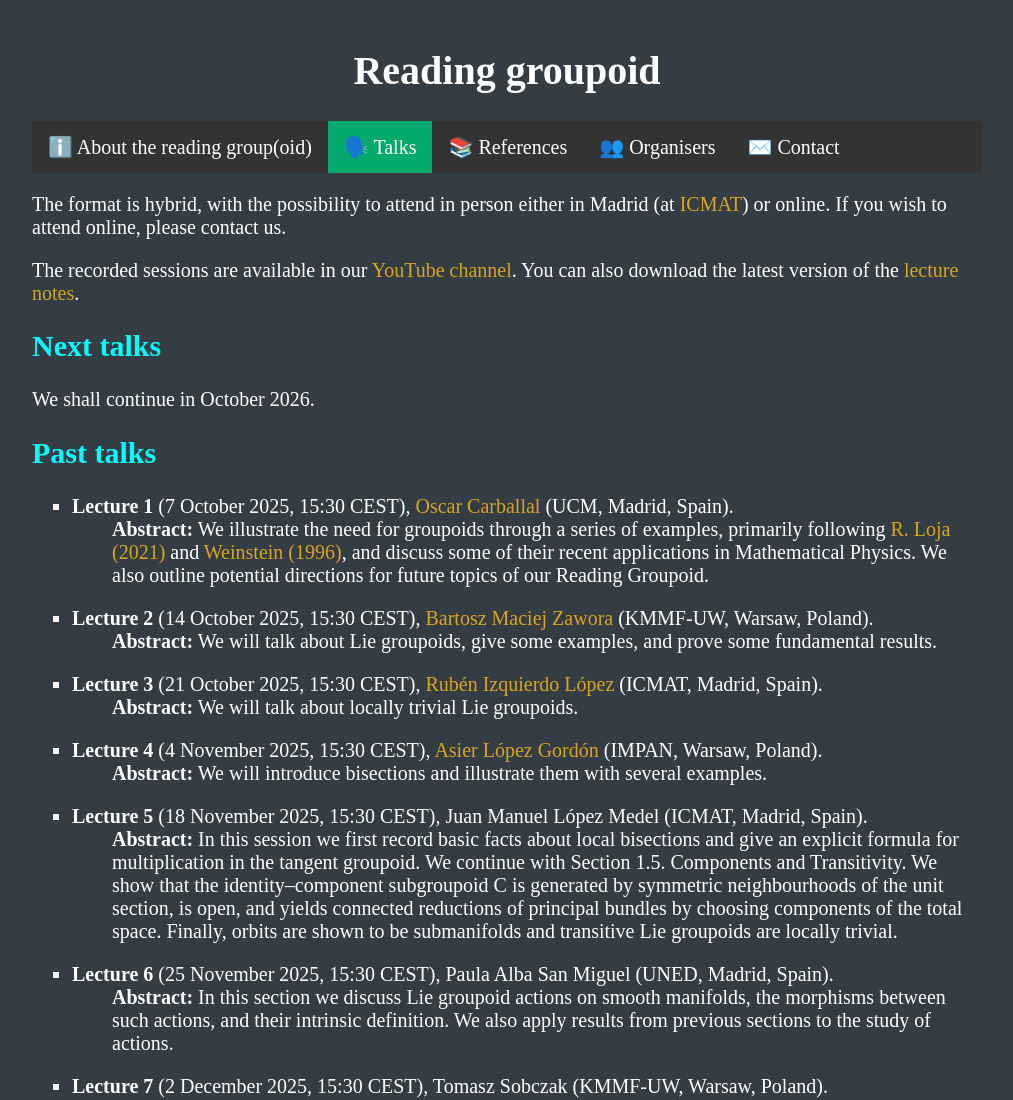
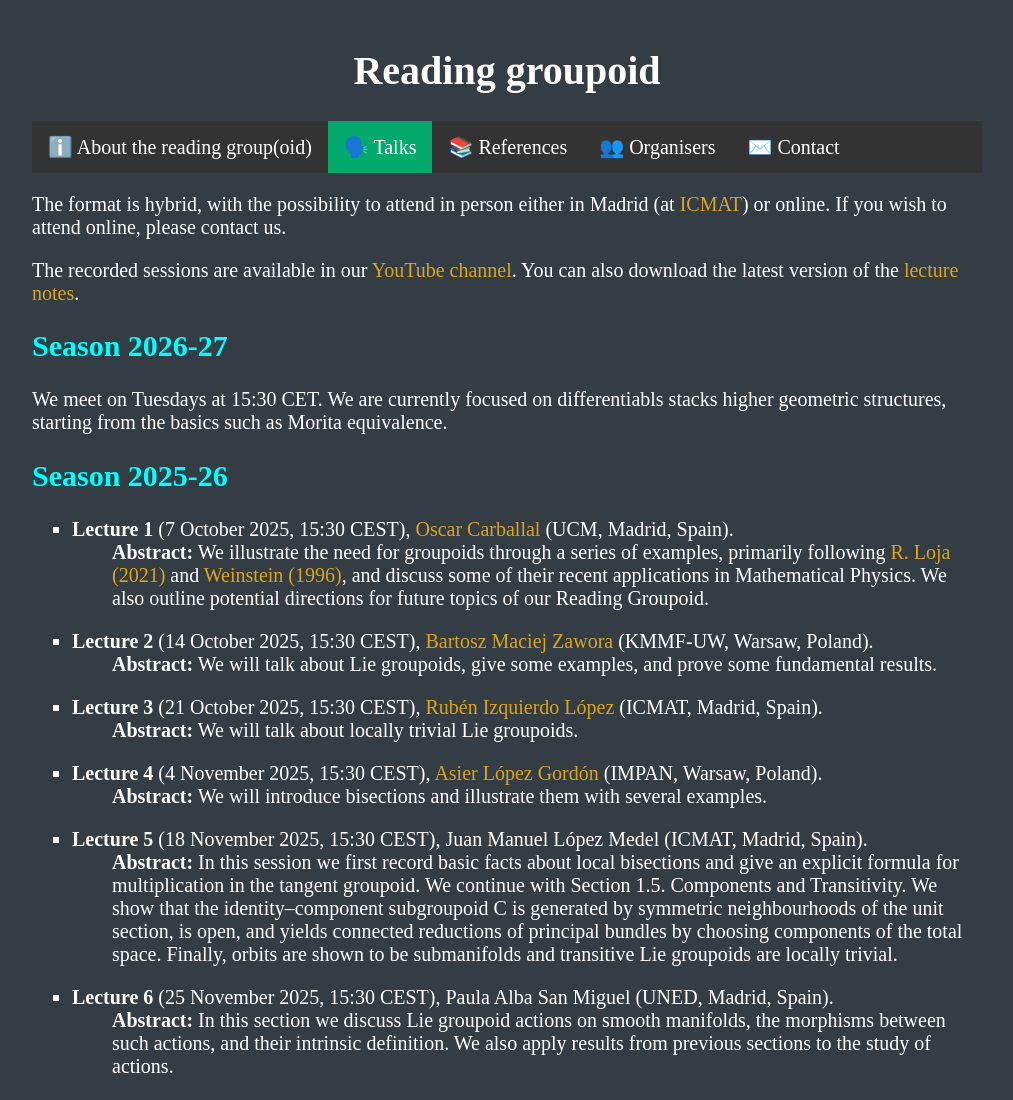
Before and after one commit to aslogor/readinggroupoid, a plain HTML site: page talks.html in a window 1280 px wide. Shown: the top 1100 px of the page, without its empty margins (133-1146 px from the left). Drawn offline with Linux system fonts and the light colour scheme.

Commit message:
Actualizar talks.html

```diff
--- a/talks.html
+++ b/talks.html
@@ -40,13 +40,13 @@
 
 
 
-	<h2>Next talks</h2>
+	<h2>Season 2026-27</h2>
 
-		We shall continue in October 2026.
+We meet on Tuesdays at 15:30 CET.
+We are currently focused on differentiabls stacks higher geometric structures, starting from the basics such as Morita equivalence.
 
 
-
-	<h2>Past talks</h2>
+	<h2>Season 2025-26</h2>
 
 	<ul style="list-style-type: square;">
 		<li> <b>Lecture 1</b> (7 October 2025, 15:30 CEST), <a href="https://www.oscarballalso.xyz/"
```
